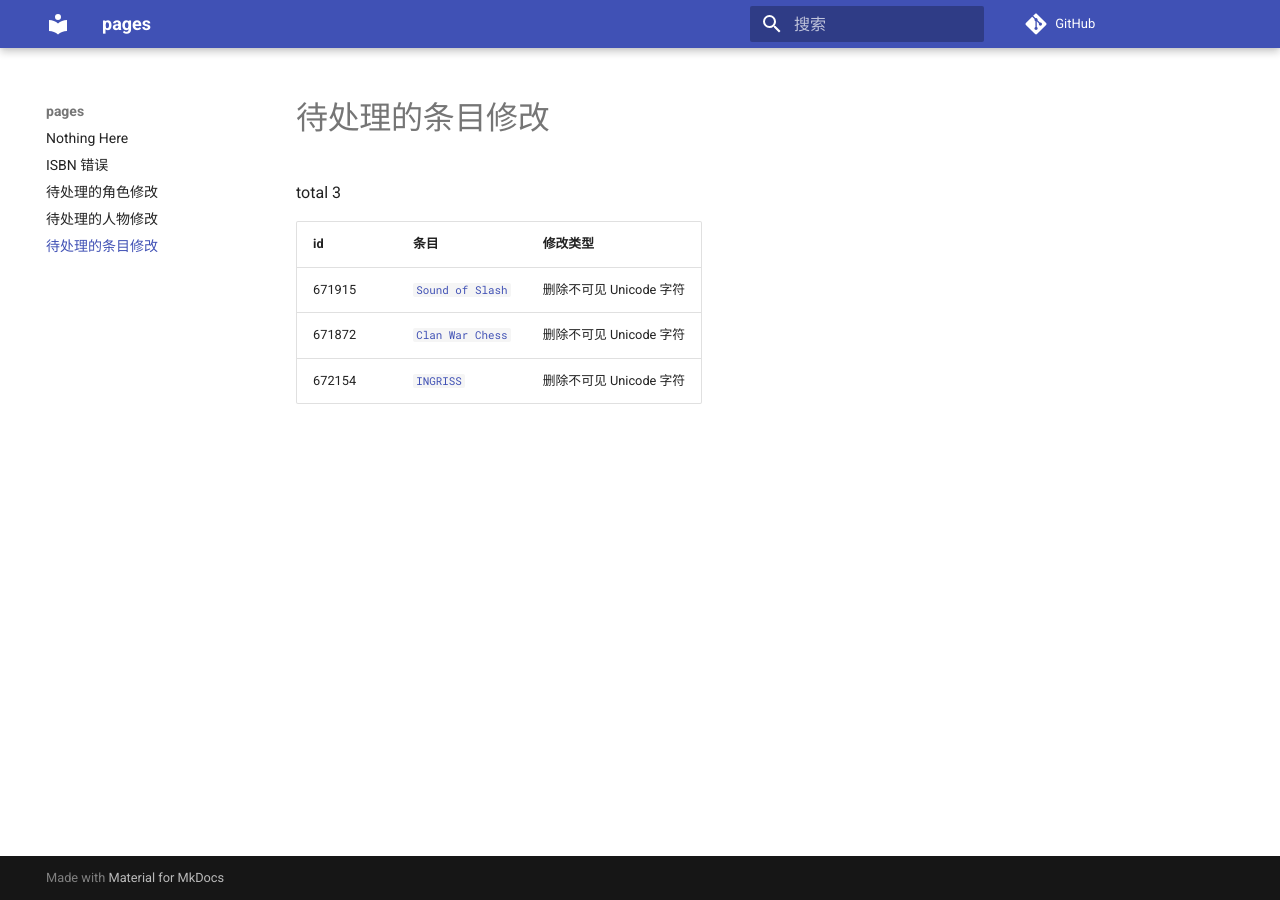
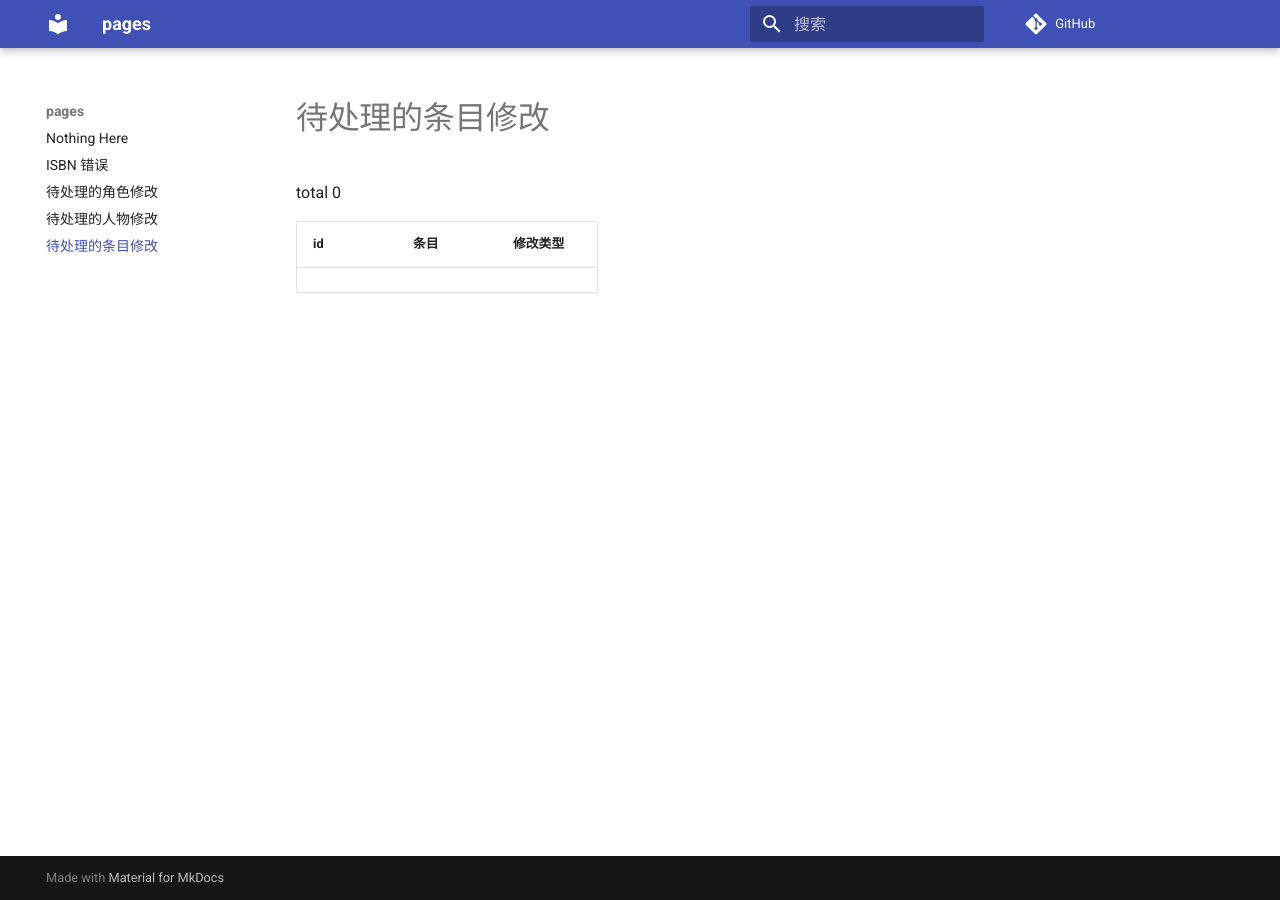
Before and after one commit to trim21/bangumi-pages, an MkDocs documentation site: the page built from docs/pending-subject-changes.md, in a window 1280 px wide. Built offline with MkDocs 1.6.1 and Material for MkDocs 9.7.7, drawn with Linux system fonts in a browser that asks for light colours; comment, search, counter and statistics services are not loaded.

Commit message:
update pending-changes.md

```diff
--- a/docs/pending-subject-changes.md
+++ b/docs/pending-subject-changes.md
@@ -1,9 +1,6 @@
 # 待处理的条目修改
 
-total 3
+total 0
 
 | id | 条目 | 修改类型 |
 | --- | --- | --- |
-| 671915 | [`Sound of Slash`](https://bgm.tv/subject/671915) | 删除不可见 Unicode 字符 |
-| 671872 | [`Clan War Chess`](https://bgm.tv/subject/671872) | 删除不可见 Unicode 字符 |
-| 672154 | [`INGRISS`](https://bgm.tv/subject/672154) | 删除不可见 Unicode 字符 |
```
